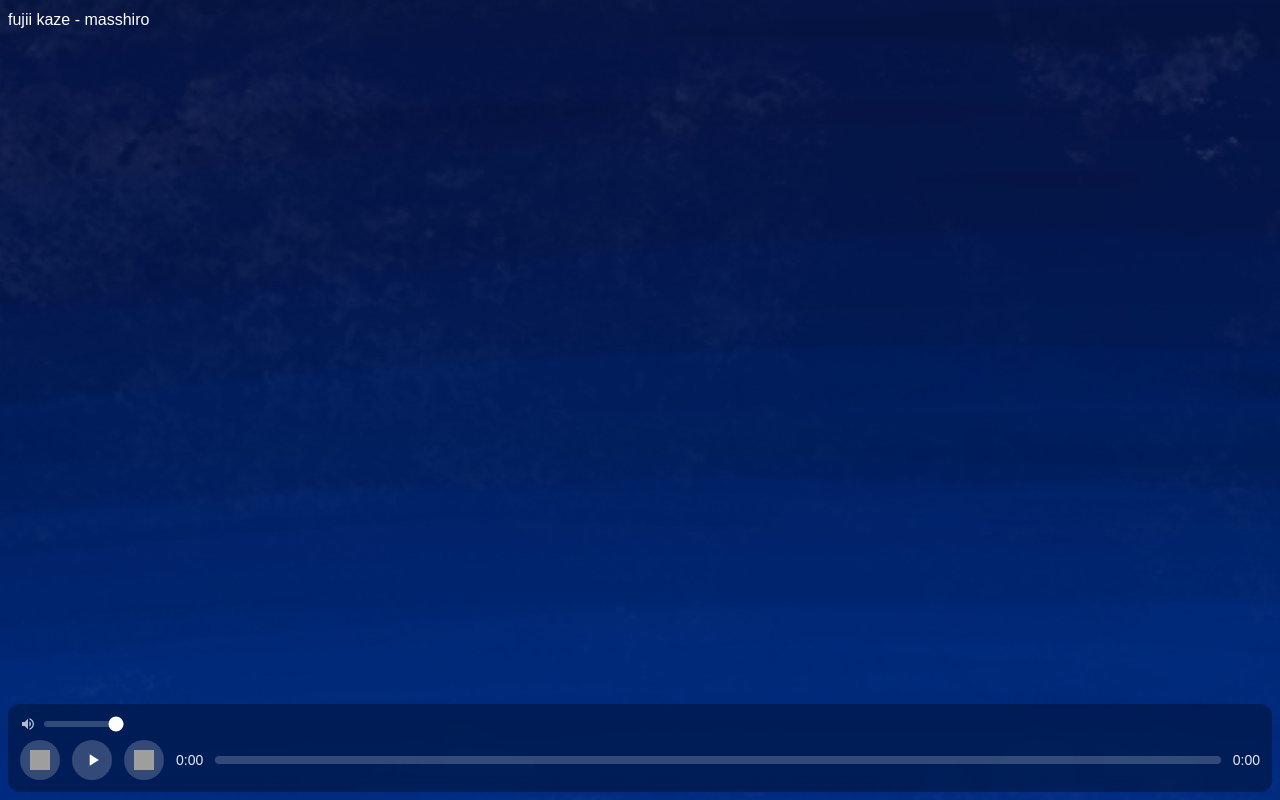
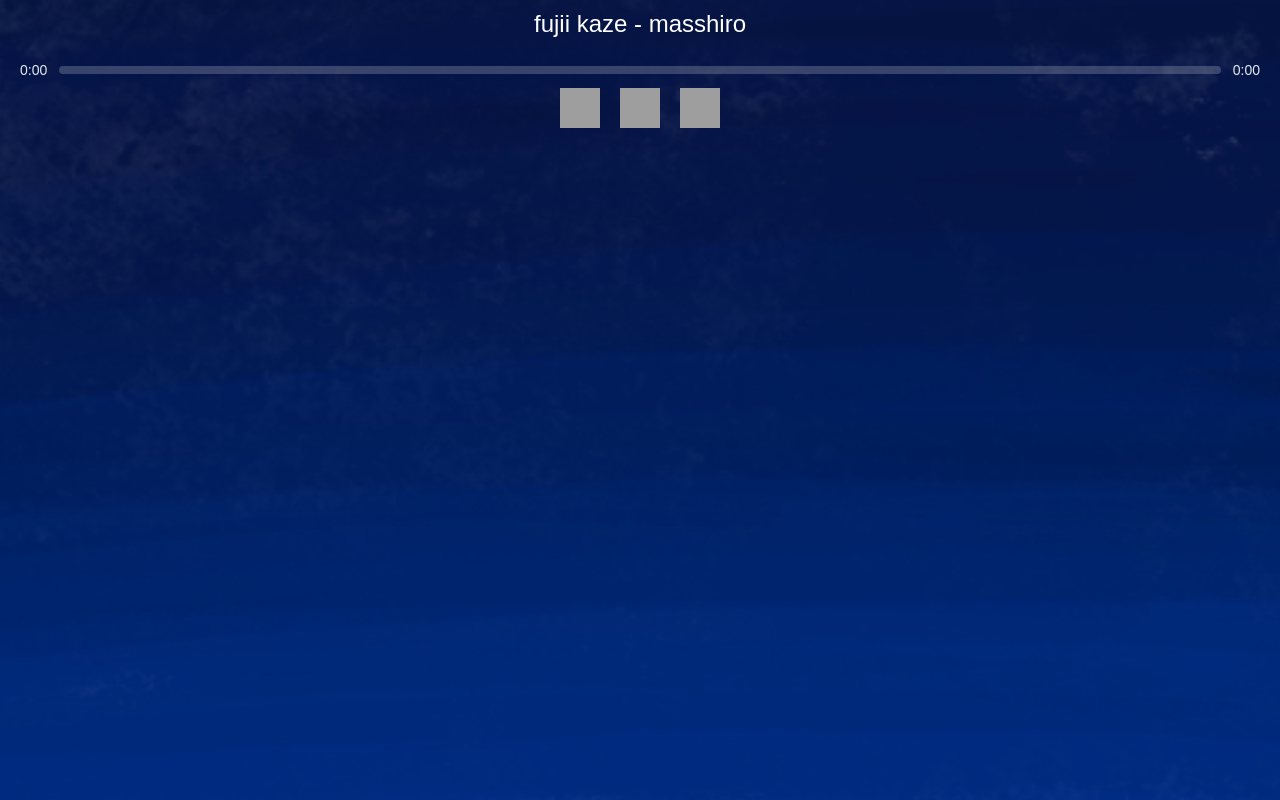
Before and after one commit to kellyserafico/music-player-widget, a React (Vite) app in the folder electron-app/: page / in a window 1280 px wide. Built offline with nearby package versions, Linux system fonts and the light colour scheme; grey boxes are pictures that could not be loaded; a web font is replaced by a local one.

Commit message:
frameless window

```diff
--- a/electron-app/src/main/index.ts
+++ b/electron-app/src/main/index.ts
@@ -19,6 +19,7 @@ function createWindow(): void {
     show: false,
     autoHideMenuBar: true,
     resizable: true,
+    frame: false,
     ...(process.platform === 'linux' ? { icon } : {}),
     webPreferences: {
       preload: join(__dirname, '../preload/index.js'),
--- a/electron-app/src/renderer/src/App.tsx
+++ b/electron-app/src/renderer/src/App.tsx
@@ -4,15 +4,15 @@ import AudioPlayer from './components/AudioPlayer'
 
 function App(): JSX.Element {
   return (
-    <div className="relative w-full h-full min-h-screen">
+    <div className="drag relative w-full h-full min-h-screen">
       <img
         src={bg}
         alt=""
         className="absolute inset-0 w-full h-full object-cover object-center"
         aria-hidden
       />
-      <p className="relative z-10 p-2 text-white">fujii kaze - masshiro</p>
-      <AudioPlayer src={demoSong} className="absolute bottom-2 left-2 right-2 z-10" />
+      <p className="relative z-10 p-2 text-white text-center text-2xl">fujii kaze - masshiro</p>
+      <AudioPlayer src={demoSong} className="no-drag absolute left-2 right-2 z-10" />
     </div>
   )
 }
--- a/electron-app/src/renderer/src/components/AudioPlayer.tsx
+++ b/electron-app/src/renderer/src/components/AudioPlayer.tsx
@@ -1,6 +1,8 @@
 import { useRef, useState, useEffect } from 'react'
 import backIcon from '../assets/back.svg'
 import forwardIcon from '../assets/forward.svg'
+import pauseIcon from '../assets/pause.svg'
+import playIcon from '../assets/play.svg'
 
 function formatTime(seconds: number): string {
   if (!Number.isFinite(seconds) || seconds < 0) return '0:00'
@@ -19,7 +21,6 @@ function AudioPlayer({ src, className = '' }: AudioPlayerProps): JSX.Element {
   const [isPlaying, setIsPlaying] = useState(false)
   const [currentTime, setCurrentTime] = useState(0)
   const [duration, setDuration] = useState(0)
-  const [volume, setVolume] = useState(1)
 
   const SKIP_SECONDS = 10
 
@@ -47,11 +48,6 @@ function AudioPlayer({ src, className = '' }: AudioPlayerProps): JSX.Element {
       el.removeEventListener('pause', onPause)
     }
   }, [])
-
-  useEffect(() => {
-    const el = audioRef.current
-    if (el) el.volume = volume
-  }, [volume])
 
   const togglePlay = (): void => {
     const el = audioRef.current
@@ -90,73 +86,18 @@ function AudioPlayer({ src, className = '' }: AudioPlayerProps): JSX.Element {
 
   return (
     <div
-      className={`flex flex-col gap-2 rounded-xl bg-black/30 p-3 backdrop-blur-sm ${className}`}
+      className={`flex flex-col gap-2 rounded-xl p-3 ${className}`}
       role="region"
       aria-label="Audio player"
     >
       <audio ref={audioRef} src={src} preload="metadata" />
 
-      <div className="flex items-center gap-2">
-        <svg
-          className="h-4 w-4 shrink-0 text-white/70"
-          viewBox="0 0 24 24"
-          fill="currentColor"
-          aria-hidden
-        >
-          <path d="M3 9v6h4l5 5V4L7 9H3zm13.5 3c0-1.77-1.02-3.29-2.5-4.03v8.05c1.48-.73 2.5-2.25 2.5-4.02zM14 3.23v2.06c2.89.86 5 3.54 5 6.71s-2.11 5.85-5 6.71v2.06c4.01-.91 7-4.49 7-8.77s-2.99-7.86-7-8.77z" />
-        </svg>
-        <input
-          type="range"
-          min={0}
-          max={1}
-          step={0.05}
-          value={volume}
-          onChange={(e) => setVolume(Number(e.target.value))}
-          className="h-1.5 w-20 cursor-pointer appearance-none rounded-full bg-white/20 accent-white"
-          aria-label="Volume"
-        />
-      </div>
-
       <div className="flex items-center gap-3">
-        <button
-          type="button"
-          onClick={skipBack}
-          className="flex h-10 w-10 shrink-0 items-center justify-center rounded-full bg-white/20 text-white transition hover:bg-white/30 focus:outline-none focus:ring-2 focus:ring-white/50"
-          aria-label={`Skip back ${SKIP_SECONDS} seconds`}
-        >
-          <img src={backIcon} alt="" className="h-5 w-5" aria-hidden />
-        </button>
-        <button
-          type="button"
-          onClick={togglePlay}
-          className="flex h-10 w-10 shrink-0 items-center justify-center rounded-full bg-white/20 text-white transition hover:bg-white/30 focus:outline-none focus:ring-2 focus:ring-white/50"
-          aria-label={isPlaying ? 'Pause' : 'Play'}
-        >
-          {isPlaying ? (
-            <svg className="h-5 w-5" viewBox="0 0 24 24" fill="currentColor" aria-hidden>
-              <rect x="6" y="4" width="4" height="16" rx="1" />
-              <rect x="14" y="4" width="4" height="16" rx="1" />
-            </svg>
-          ) : (
-            <svg className="ml-0.5 h-5 w-5" viewBox="0 0 24 24" fill="currentColor" aria-hidden>
-              <path d="M8 5v14l11-7L8 5z" />
-            </svg>
-          )}
-        </button>
-        <button
-          type="button"
-          onClick={skipForward}
-          className="flex h-10 w-10 shrink-0 items-center justify-center rounded-full bg-white/20 text-white transition hover:bg-white/30 focus:outline-none focus:ring-2 focus:ring-white/50"
-          aria-label={`Skip forward ${SKIP_SECONDS} seconds`}
-        >
-          <img src={forwardIcon} alt="" className="h-5 w-5" aria-hidden />
-        </button>
         <span className="shrink-0 text-sm tabular-nums text-white/90">
           {formatTime(currentTime)}
         </span>
         <div
-          className="group min-w-0 flex-1 cursor-pointer rounded-full bg-white/20 transition hover:bg-white/25"
-          style={{ height: 8 }}
+          className="group h-2 min-w-0 flex-1 cursor-pointer rounded-full bg-white/20 transition hover:bg-white/25"
           onClick={handleSeek}
           role="slider"
           aria-label="Seek"
@@ -180,9 +121,37 @@ function AudioPlayer({ src, className = '' }: AudioPlayerProps): JSX.Element {
             style={{ width: `${progress}%` }}
           />
         </div>
-        <span className="shrink-0 text-sm tabular-nums text-white/90">
-          {formatTime(duration)}
-        </span>
+        <span className="shrink-0 text-sm tabular-nums text-white/90">{formatTime(duration)}</span>
+      </div>
+      <div className="flex items-center justify-center gap-3">
+        <button
+          type="button"
+          onClick={skipBack}
+          className="flex h-10 w-10 shrink-0 items-center justify-center text-white transition focus:outline-none focus:ring-0"
+          aria-label={`Skip back ${SKIP_SECONDS} seconds`}
+        >
+          <img src={backIcon} alt="" className="h-10 w-10" aria-hidden />
+        </button>
+        <button
+          type="button"
+          onClick={togglePlay}
+          className="flex h-10 w-10 shrink-0 items-center justify-center text-white transition focus:outline-none focus:ring-0 mx-2"
+          aria-label={isPlaying ? 'Pause' : 'Play'}
+        >
+          {isPlaying ? (
+            <img src={pauseIcon} alt="" className="h-10 w-10" aria-hidden />
+          ) : (
+            <img src={playIcon} alt="" className="h-10 w-10" aria-hidden />
+          )}
+        </button>
+        <button
+          type="button"
+          onClick={skipForward}
+          className="flex h-10 w-10 shrink-0 items-center justify-center text-white transition focus:outline-none focus:ring-0"
+          aria-label={`Skip forward ${SKIP_SECONDS} seconds`}
+        >
+          <img src={forwardIcon} alt="" className="h-10 w-10" aria-hidden />
+        </button>
       </div>
     </div>
   )
--- a/electron-app/src/renderer/src/index.css
+++ b/electron-app/src/renderer/src/index.css
@@ -3,3 +3,13 @@
 body {
   font-family: 'Sour Gummy', sans-serif;
 }
+
+/* Frameless window: drag to move, no-drag so controls stay clickable */
+.drag {
+  -webkit-app-region: drag;
+  app-region: drag;
+}
+.no-drag {
+  -webkit-app-region: no-drag;
+  app-region: no-drag;
+}
```
